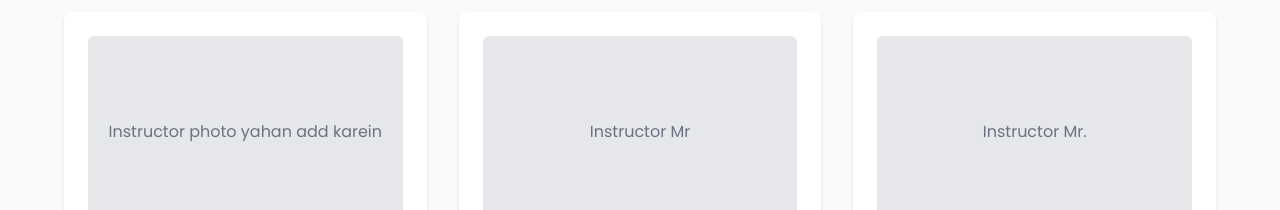
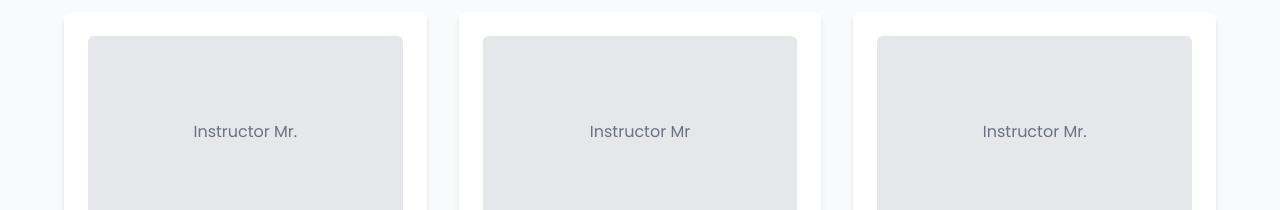
Before and after one commit to thecodecity01/Institute, a plain HTML site: page why-us.html in a window 1280 px wide. Shown: the part 1220-1430 px from the top of the page. Drawn offline with nearby package versions, Linux system fonts and the light colour scheme.

Commit message:
why-us.html

```diff
--- a/why-us.html
+++ b/why-us.html
@@ -166,7 +166,7 @@
             <!-- Instructor 1 -->
             <div class="instructor-card bg-white p-6 rounded-lg shadow-md">
                 <div class="bg-gray-200 h-48 rounded-md mb-4 flex items-center justify-center text-gray-500">
-                    <span>Instructor photo yahan add karein</span>
+                    <span>Instructor Mr.</span>
                 </div>
                 <h3 class="text-xl font-semibold text-gray-800">Zubair Raza Siddiqui</h3>
                 <p class="text-indigo-600 mb-3">Senior Web Developer & Trainer</p>
```
